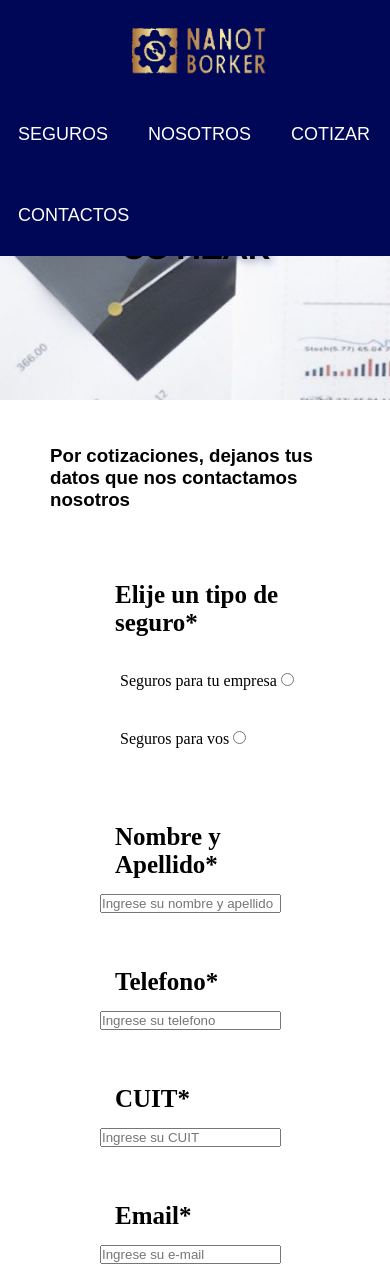
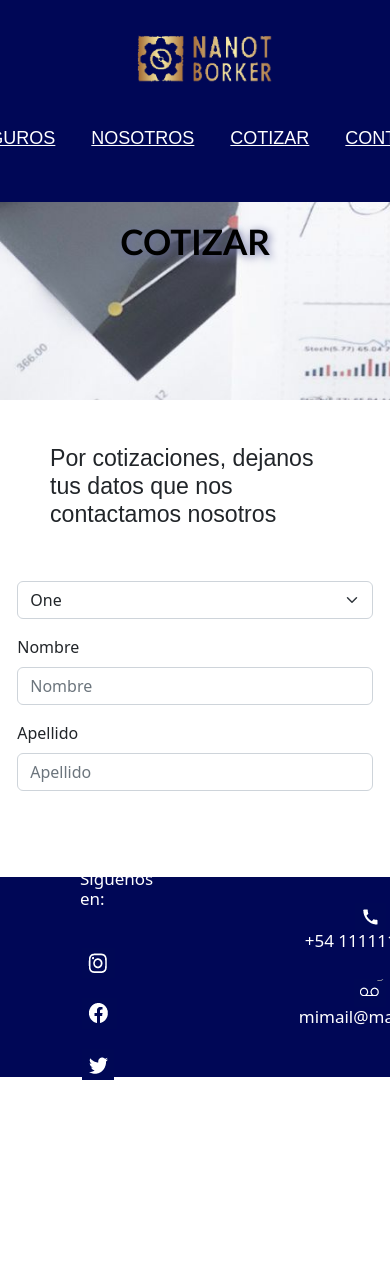
Before and after one commit to ltallarico12/ProyectoCoderHouse, a plain HTML site: page pages/cotizar.html in a window 390 px wide. Shown: the top 1287 px of the page. After the commit the page ends 1116 px from the top, so only its background shows below. Drawn offline with nearby package versions, Linux system fonts and the light colour scheme.

Commit message:
agregando bootstrap a la pagina 'cotizar' y arreglando el '@media' para hacer responsive el navbar y el footer

```diff
--- a/assets/css/Style.css
+++ b/assets/css/Style.css
@@ -384,13 +384,15 @@ section{
 
 }
 
-@media(max-width:576px){
+@media(max-width:768px){
     .enlace{
         width: 100%;
         padding: 10px;
-        margin: 0px 30%;
+        margin: 0px;
         margin-top: 10px;
         position: relative;
+        display: flex;
+        justify-content: center;
     }
     .imagen-container{
         margin-top: 135px;
@@ -404,15 +406,21 @@ section{
         flex-direction: column;
         height: auto;
         justify-content: space-between;
+        align-items: center;
     }
     .navbar ul{
         width: 100%;
+        display: flex;
+        justify-content: center;
     }
     .contenedor{
         width: 100%;
     }
-    .logo-container{
+    .logo-container .logoParte2{
         width: 170px;
+        display: flex;
+        flex-direction: column;
+        justify-content: center;
     }
     .seguro{
         width: 200px;
--- a/pages/cotizar.html
+++ b/pages/cotizar.html
@@ -5,6 +5,7 @@
     <meta http-equiv="X-UA-Compatible" content="IE=edge">
     <meta name="viewport" content="width=device-width, initial-scale=1.0">
     <link href="https://unpkg.com/aos@2.3.1/dist/aos.css" rel="stylesheet">
+    <link href="https://cdn.jsdelivr.net/npm/bootstrap@5.2.0-beta1/dist/css/bootstrap.min.css" rel="stylesheet" integrity="sha384-0evHe/X+R7YkIZDRvuzKMRqM+OrBnVFBL6DOitfPri4tjfHxaWutUpFmBp4vmVor" crossorigin="anonymous">
     <link rel="stylesheet" href="../assets/css/Style.css">
 </head>
 <body>
@@ -37,6 +38,7 @@
                 <h3 class="subTitulo">Por cotizaciones, dejanos tus datos que nos contactamos nosotros</h3>
             </div>
         </section>
+        <!--
         <section>
             <form action="" class="form-container">
                 <div class="form1">
@@ -75,6 +77,26 @@
                 </div>
             </form>
         </section>
+        -->
+        <section>
+            <form class="row justify-content-around">
+                <div class="col-11 col-md-8 mb-3">
+                    <select class="form-select" aria-label="Default select example">
+                        <option selected value="1">One</option>
+                        <option value="2">Two</option>
+                        <option value="3">Three</option>
+                    </select>
+                </div>
+                <div class=" col-11 col-md-5 mb-3">
+                    <label for="nombre" class="form-label">Nombre</label>
+                    <input type="text" class="form-control" id="nombre" placeholder="Nombre">
+                </div>
+                <div class=" col-11 col-md-5 mb-3">
+                    <label for="apellido" class="form-label">Apellido</label>
+                    <input type="text" class="form-control" id="apellido" placeholder="Apellido">
+                </div>
+            </form>
+        </section>
     </main>
     <footer class="footer">
         <div class="contenedor">
@@ -106,5 +128,6 @@
     <script>
         AOS.init();
     </script>
+    <script src="https://cdn.jsdelivr.net/npm/bootstrap@5.2.0-beta1/dist/js/bootstrap.bundle.min.js" integrity="sha384-pprn3073KE6tl6bjs2QrFaJGz5/SUsLqktiwsUTF55Jfv3qYSDhgCecCxMW52nD2" crossorigin="anonymous"></script>
 </body>
 </html>
```
Also changed, not shown: index.html (+1 -1 lines).
